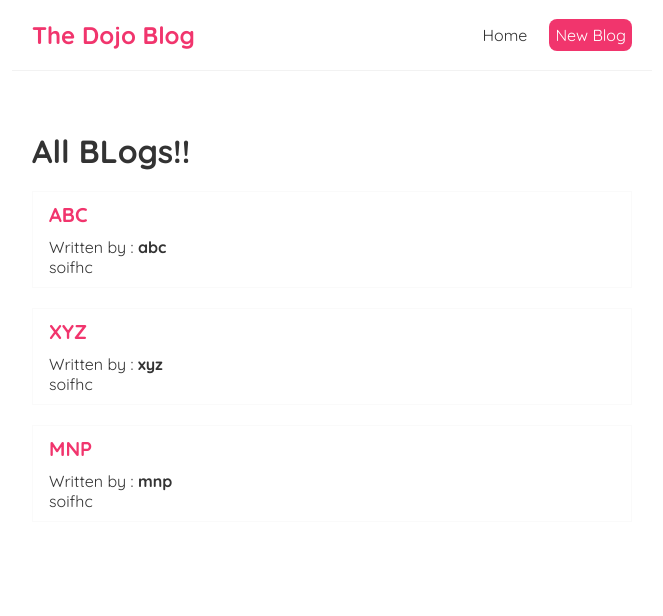
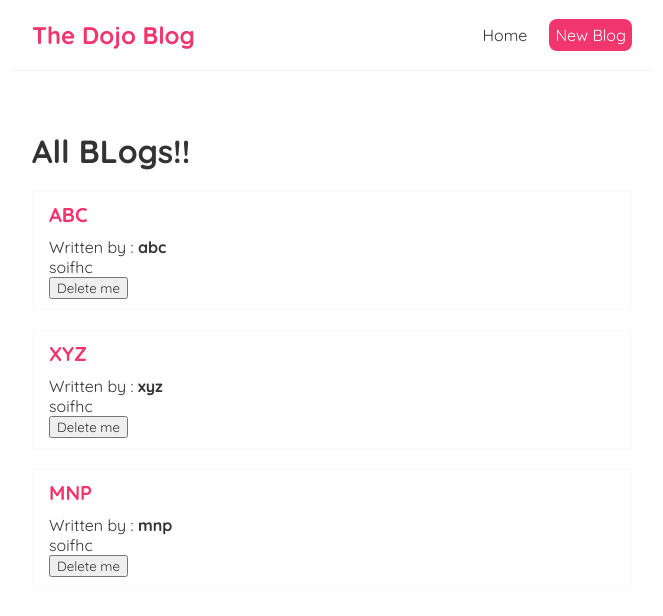
Before and after one commit to Shrevijain/blog, a React (Create React App) app: page / in a window 1280 px wide. Shown: the top 616 px of the page, without its empty margins (308-971 px from the left). Built offline with nearby package versions, Linux system fonts and the light colour scheme.

Commit message:
Added json file n used useEffect in Home

```diff
--- /dev/null
+++ b/data/db.json
@@ -0,0 +1,22 @@
+{
+    "blogs": [
+        {
+            "title": "ABC",
+            "body": "soifhc",
+            "author": "abc",
+            "id":1
+        },
+        {
+            "title":"XYZ",
+            "body":"soifhc",
+            "author": "xyz",
+            "id":2
+        },
+        {
+            "title": "MNP",
+            "body": "soifhc",
+            "author":"mnp",
+            "id":3
+        }
+    ]
+}
--- a/src/BlogList.js
+++ b/src/BlogList.js
@@ -1,4 +1,4 @@
-const BlogList = ({blogs, title}) => {
+const BlogList = ({blogs, title, handleDelete}) => {
     // const title = props.title;
     // const blogs =props.blogs;
     // console.log(props,blogs);
@@ -8,10 +8,11 @@
         <div className="blog-list">
             <h1>{title}</h1>
             {blogs.map((blog) => (
-          <div className="blog-preview" key={blog.id}>
+            <div className="blog-preview" key={blog.id}>
             <h2>{blog.title}</h2>
             <p>Written by : <b>{blog.author}</b></p>
             <p>{blog.body}</p>
+            <button onClick={() => handleDelete(blog.id)}>Delete me</button>
           </div>
         ))}
         </div>
--- a/src/Home.js
+++ b/src/Home.js
@@ -1,4 +1,4 @@
-import {useState} from "react";
+import {useState, useEffect} from "react";
 import BlogList from "./BlogList";
 
 const Home = () => {
@@ -8,9 +8,18 @@
       {title: "MNP", body: "soifhc", author: "mnp", id:3}
     ]);
 
+    const handleDelete = (id) => {
+      const NewBlogs = blogs.filter(blog => blog.id !== id);
+      setBlogs(NewBlogs);
+    }
+
+    useEffect (() => {
+      console.log("useEffect called");
+    },[]);
+
     return (
       <div className="home">
-        <BlogList blogs={blogs} title="All BLogs!!"/>
+        <BlogList blogs={blogs} title="All BLogs!!" handleDelete={handleDelete}/>
 
       </div>
     );
```
